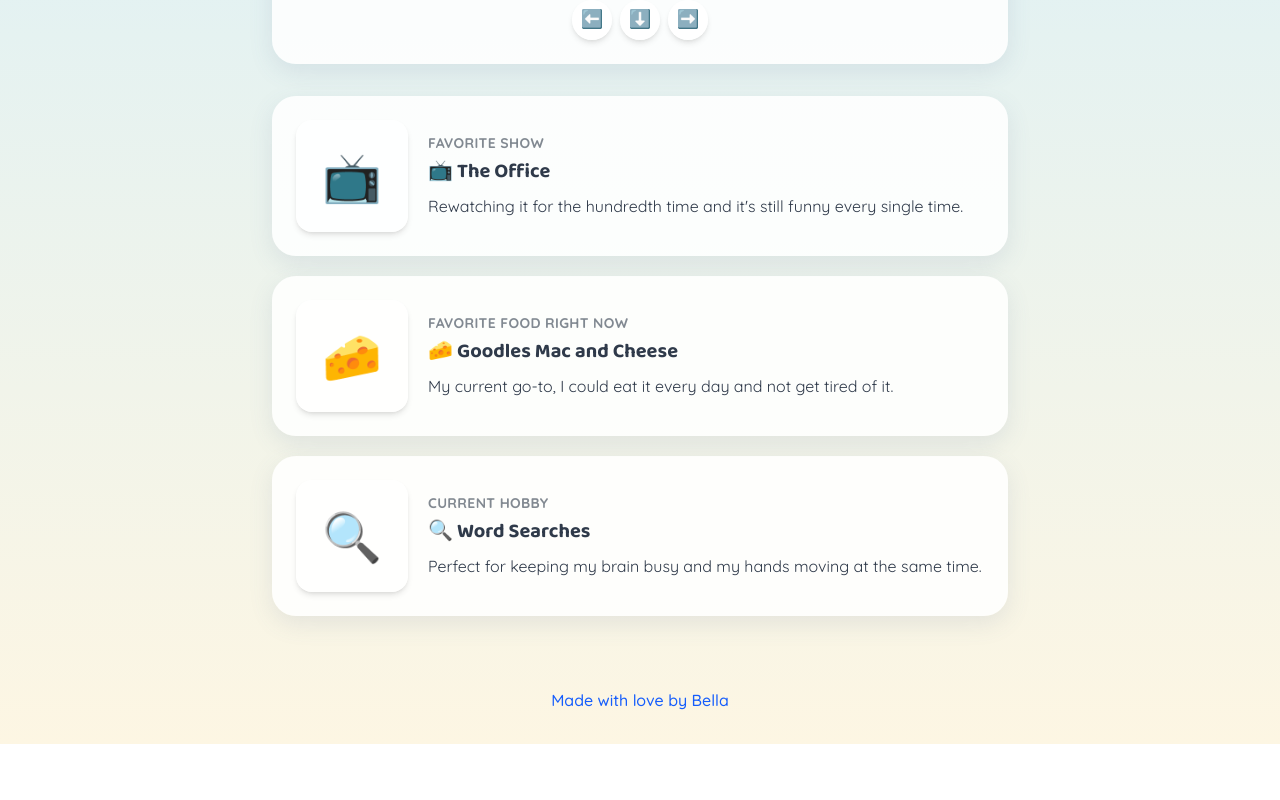
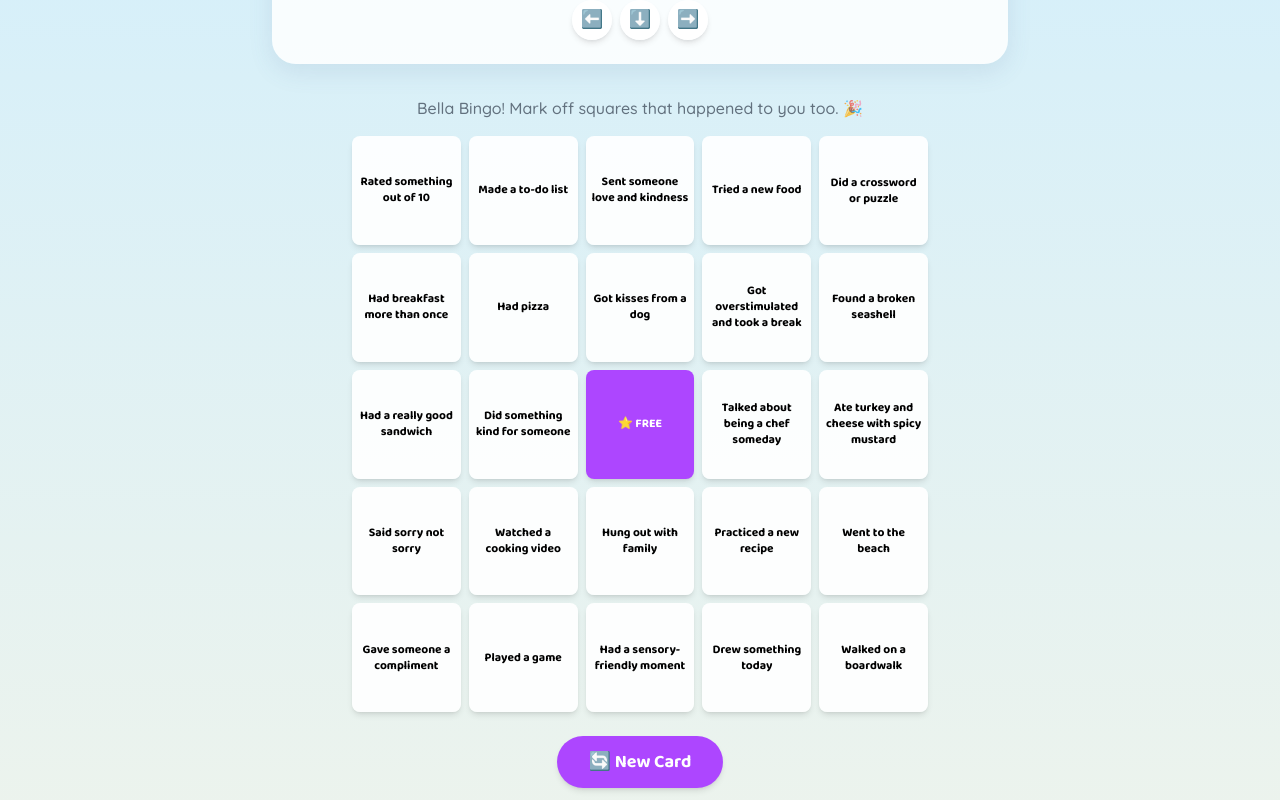
Before and after one commit to gregorylebed-code/bella-website, a Next.js app: page /show-and-tell in a window 1280 px wide. Shown: the part 1620-2420 px from the top of the page. Before the commit the page ends 2364 px from the top, so only its background shows below. Built offline with nearby package versions, Linux system fonts and the light colour scheme.

Commit message:
Add Bella Bingo game to the Games section of Show and Tell

```diff
--- a/src/app/badges.ts
+++ b/src/app/badges.ts
@@ -29,6 +29,12 @@ export const BADGES: Badge[] = [
     name: "Pet Matchmaker",
     emoji: "🧠",
     description: "Matched every pet with their quote in Match the Pet.",
+  },
+  {
+    id: "bella-bingo",
+    name: "Bingo!",
+    emoji: "🎉",
+    description: "Got a bingo on Bella Bingo.",
   },
 ];
 
--- /dev/null
+++ b/src/app/bella-bingo/BingoCard.tsx
@@ -0,0 +1,102 @@
+"use client";
+
+import { useEffect, useMemo, useState } from "react";
+import { unlockBadge } from "../badges";
+
+const FREE_SPACE = "FREE SPACE";
+
+function shuffle<T>(arr: T[]): T[] {
+  const copy = [...arr];
+  for (let i = copy.length - 1; i > 0; i--) {
+    const j = Math.floor(Math.random() * (i + 1));
+    [copy[i], copy[j]] = [copy[j], copy[i]];
+  }
+  return copy;
+}
+
+function checkBingo(marked: boolean[]): boolean {
+  const lines = [
+    [0, 1, 2, 3, 4],
+    [5, 6, 7, 8, 9],
+    [10, 11, 12, 13, 14],
+    [15, 16, 17, 18, 19],
+    [20, 21, 22, 23, 24],
+    [0, 5, 10, 15, 20],
+    [1, 6, 11, 16, 21],
+    [2, 7, 12, 17, 22],
+    [3, 8, 13, 18, 23],
+    [4, 9, 14, 19, 24],
+    [0, 6, 12, 18, 24],
+    [4, 8, 12, 16, 20],
+  ];
+  return lines.some((line) => line.every((i) => marked[i]));
+}
+
+export default function BingoCard({ squares }: { squares: string[] }) {
+  const card = useMemo(() => {
+    const picked = shuffle(squares).slice(0, 24);
+    picked.splice(12, 0, FREE_SPACE);
+    return picked;
+  }, [squares]);
+
+  const [marked, setMarked] = useState<boolean[]>(() =>
+    card.map((sq) => sq === FREE_SPACE)
+  );
+  const [won, setWon] = useState(false);
+
+  function toggle(i: number) {
+    if (card[i] === FREE_SPACE) return;
+    setMarked((prev) => {
+      const next = [...prev];
+      next[i] = !next[i];
+      return next;
+    });
+  }
+
+  useEffect(() => {
+    if (checkBingo(marked)) {
+      setWon(true);
+      unlockBadge("bella-bingo");
+    }
+  }, [marked]);
+
+  function reset() {
+    const picked = shuffle(squares).slice(0, 24);
+    picked.splice(12, 0, FREE_SPACE);
+    setMarked(picked.map((sq) => sq === FREE_SPACE));
+    setWon(false);
+  }
+
+  return (
+    <div className="flex flex-col items-center gap-6">
+      {won && (
+        <div className="card px-6 py-3 bg-pink-100 text-center">
+          <p className="heading-font text-xl font-bold text-pink-600">
+            🎉 Bingo! You got a Bella day!
+          </p>
+        </div>
+      )}
+      <div className="grid grid-cols-5 gap-2 max-w-xl w-full">
+        {card.map((sq, i) => (
+          <button
+            key={i}
+            onClick={() => toggle(i)}
+            className={`heading-font aspect-square rounded-lg p-1.5 text-[10px] sm:text-xs font-bold text-center flex items-center justify-center shadow-md transition-transform hover:scale-105 ${
+              marked[i]
+                ? "bg-purple-500 text-white"
+                : "bg-white/90 text-black"
+            }`}
+          >
+            {sq === FREE_SPACE ? "⭐ FREE" : sq}
+          </button>
+        ))}
+      </div>
+      <button
+        onClick={reset}
+        className="heading-font px-8 py-3 rounded-full bg-purple-500 hover:bg-purple-600 text-white text-lg font-bold shadow-md hover:scale-105 transition-transform"
+      >
+        🔄 New Card
+      </button>
+    </div>
+  );
+}
--- a/src/app/content.ts
+++ b/src/app/content.ts
@@ -924,6 +924,39 @@ export const videos: { id: string; title: string }[] = [
 ];
 
 // -----------------------------
+// BELLA BINGO
+// 24 squares that fill a 5x5 card around a free space in the middle.
+// Things that might happen on a normal Bella day. Visitors mark off
+// squares that also happened to them and see if they get bingo.
+// -----------------------------
+export const bellaBingo: string[] = [
+  "Ate turkey and cheese with spicy mustard",
+  "Got kisses from a dog",
+  "Rated something out of 10",
+  "Drew something today",
+  "Had breakfast more than once",
+  "Said sorry not sorry",
+  "Walked on a boardwalk",
+  "Did a crossword or puzzle",
+  "Tried a new food",
+  "Gave someone a compliment",
+  "Watched a cooking video",
+  "Had pizza",
+  "Did something kind for someone",
+  "Went to the beach",
+  "Made a to-do list",
+  "Had a sensory-friendly moment",
+  "Talked about being a chef someday",
+  "Hung out with family",
+  "Found a broken seashell",
+  "Had a really good sandwich",
+  "Practiced a new recipe",
+  "Got overstimulated and took a break",
+  "Sent someone love and kindness",
+  "Played a game",
+];
+
+// -----------------------------
 // "NEW" BADGES
 // Whenever you add something to a section above (a drawing, a photo, a
 // recipe, a video, etc.), bump that section's date here to today's date
@@ -939,7 +972,7 @@ export const sectionUpdates: Record<string, string> = {
   "Build Bella's Plate": "2026-08-14",
   "Kindness Challenge": "2026-08-15",
   "Guess That Fact": "2026-08-15",
-  "Show and Tell": "2026-08-15",
+  "Show and Tell": "2026-08-26",
   "Bella's Awards": "2026-08-16",
   "Bella's Rulebook": "2026-08-16",
   "The Bella Scale": "2026-08-16",
--- a/src/app/show-and-tell/page.tsx
+++ b/src/app/show-and-tell/page.tsx
@@ -1,9 +1,10 @@
 import Clouds from "../Clouds";
 import NavBar from "../NavBar";
 import EmptyState from "../EmptyState";
-import { showAndTell } from "../content";
+import { showAndTell, bellaBingo } from "../content";
 import WordSearch from "./WordSearch";
 import Maze from "./Maze";
+import BingoCard from "../bella-bingo/BingoCard";
 
 export default function ShowAndTellPage() {
   return (
@@ -26,6 +27,14 @@ export default function ShowAndTellPage() {
         </h3>
         <WordSearch />
         <Maze />
+        {bellaBingo.length >= 24 && (
+          <div className="mb-8">
+            <p className="text-center text-foreground/70 font-medium mb-4">
+              Bella Bingo! Mark off squares that happened to you too. 🎉
+            </p>
+            <BingoCard squares={bellaBingo} />
+          </div>
+        )}
 
         {showAndTell.length === 0 ? (
           <EmptyState text="Nothing to show yet, check back soon!" />
```
